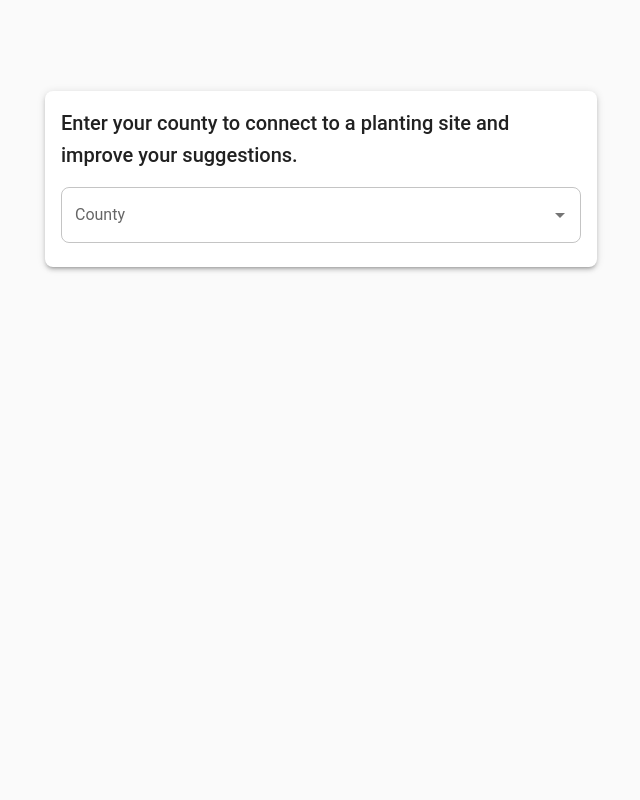
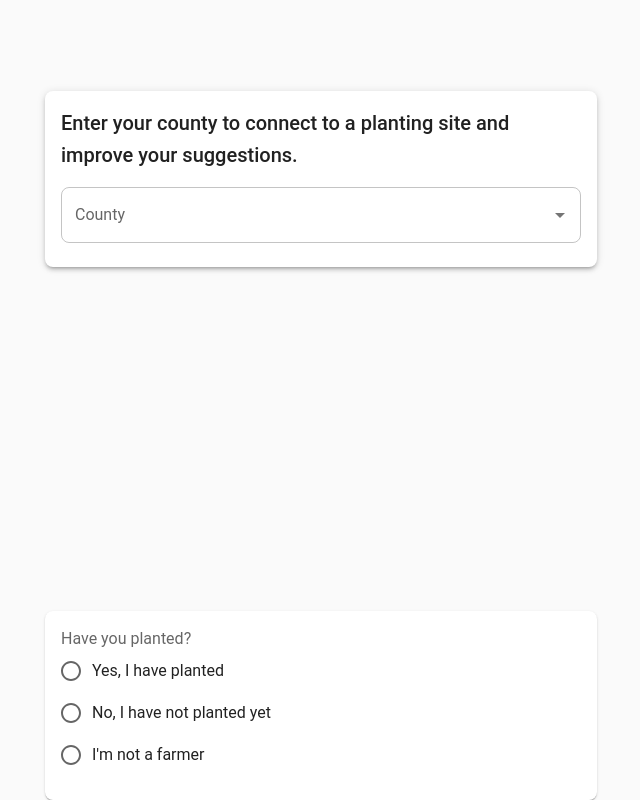
Before and after one commit to joshnorlin/bydv-calculator, a React (Vite) app: page /calculator in a window 1280 px wide. Shown: the part 285-1085 px from the top of the page, without its empty margins (319-959 px from the left). Before the commit the page ends 864 px from the top, so only its background shows below. Built offline with nearby package versions, Linux system fonts and the light colour scheme.

Commit message:
feat: create minimal input components.

```diff
--- a/src/components/PlantingStatus.tsx
+++ b/src/components/PlantingStatus.tsx
@@ -0,0 +1,26 @@
+import { Card, CardContent, Container, FormControl, FormLabel, RadioGroup, FormControlLabel, Radio } from "@mui/material";
+import { useState } from "react";
+
+export function PlantingStatus() {
+    const [value, setValue] = useState("");
+
+    return (
+        <Container maxWidth="sm" sx={{ mt: 4 }}>
+            <Card>
+                <CardContent>
+                    <FormControl>
+                        <FormLabel>Have you planted?</FormLabel>
+                        <RadioGroup
+                            value={value}
+                            onChange={(e) => setValue(e.target.value)}
+                        >
+                            <FormControlLabel value="planted" control={<Radio />} label="Yes, I have planted" />
+                            <FormControlLabel value="not-planted" control={<Radio />} label="No, I have not planted yet" />
+                            <FormControlLabel value="not-farmer" control={<Radio />} label="I'm not a farmer" />
+                        </RadioGroup>
+                    </FormControl>
+                </CardContent>
+            </Card>
+        </Container>
+    );
+}
--- a/src/pages/calculator/calculatorHome.tsx
+++ b/src/pages/calculator/calculatorHome.tsx
@@ -1,5 +1,6 @@
 import { Box } from "@mui/material";
 import { Location } from "../../components/Location";
+import { PlantingStatus } from "../../components/PlantingStatus";
 
 export function CalculatorHome() {
     return (
@@ -11,6 +12,7 @@ export function CalculatorHome() {
             }}
         >
             <Location />
+            <PlantingStatus />
         </Box>
     )
 }
```
Also changed, not shown: src/components/PlantingDate.tsx (+26 -0 lines).
